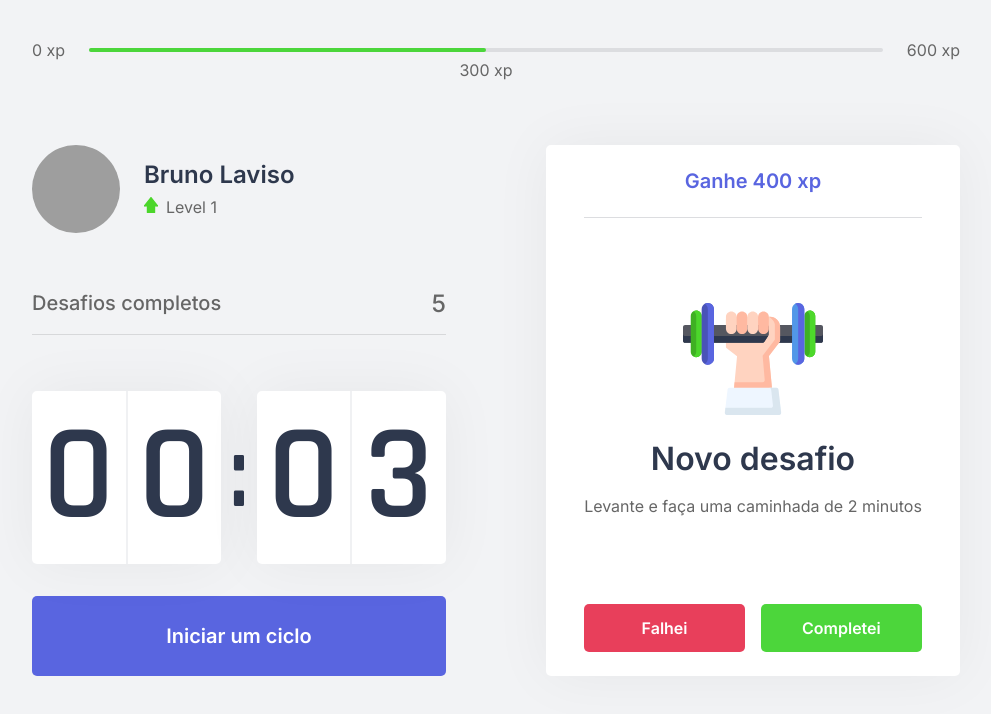
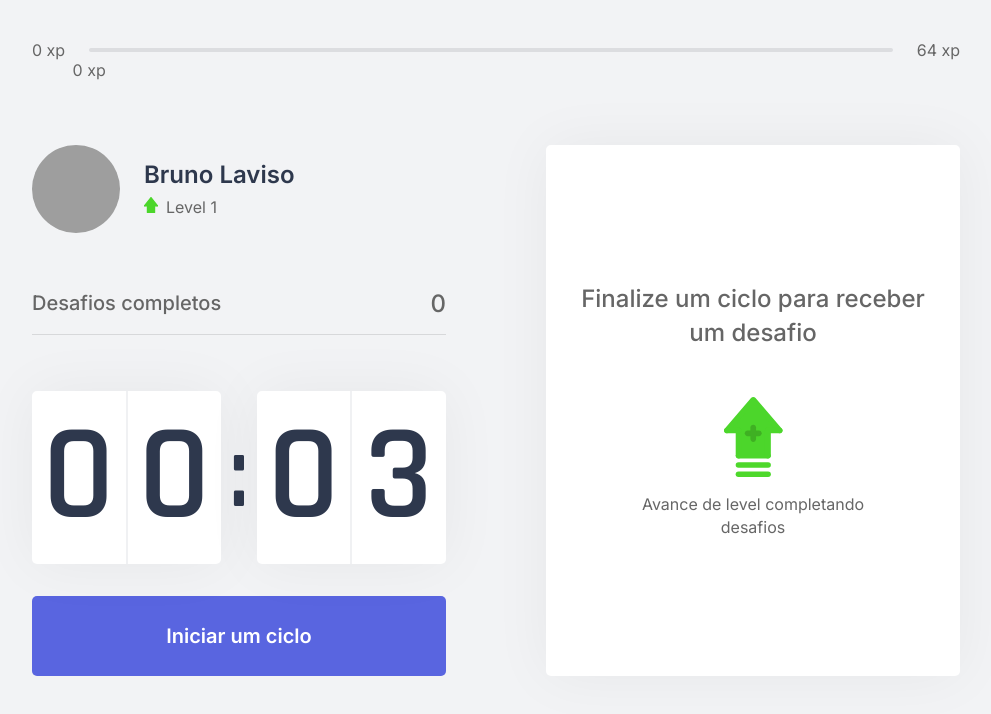
Before and after one commit to brunolaviso/nlw4-react, a Next.js app: page / in a window 1280 px wide. Shown: the top 714 px of the page, without its empty margins (144-1135 px from the left). Built offline with nearby package versions, Linux system fonts and the light colour scheme; grey boxes are pictures that could not be loaded.

Commit message:
feat: challenges and progress bar

```diff
--- /dev/null
+++ b/challenges.json
@@ -0,0 +1,62 @@
+[
+  {
+    "type": "body",
+    "description": "Estique um de seus braços com a palma da mão virada para frente e puxe os dedos para cima por 10 segundos por mão.",
+    "amount": 80
+  },
+  {
+    "type": "body",
+    "description": "Estique seu braço contra o peito e puxe-o utilizando o outro braço por 10 segundos por braço.",
+    "amount": 60
+  },
+  {
+    "type": "body",
+    "description": "Puxe seu pescoço com a ajuda da mão para a direita e para a esquerda, permanecendo na posição por alguns segundos.",
+    "amount": 70
+  },
+  {
+    "type": "body",
+    "description": "Com as duas mãos na parte de trás da cabeça, leve-a para baixo, alongando a parte de trás da região.",
+    "amount": 60
+  },
+  {
+    "type": "body",
+    "description": "Cruze as pernas e desça com as mãos esticadas em direção ao chão. Repita o movimento com a outra perna na frente.",
+    "amount": 100
+  },
+  {
+    "type": "body",
+    "description": "Sentado, abra as pernas e tente encostar as palmas das mãos no chão, repita 3 vezes por 5 segundos.",
+    "amount": 80
+  },
+  {
+    "type": "body",
+    "description": "Puxe o joelho de encontro ao peito e segure, troque de perna após 10 segundos.",
+    "amount": 50
+  },
+  {
+    "type": "body",
+    "description": "Sentado, cruze uma perna e incline seu tronco à frente, troque de perna após 10 segundos.",
+    "amount": 80
+  },
+  {
+    "type": "eye",
+    "description": "Sentado, feche os olhos e cubra-os com as palmas da mão durante 2 minutos, depois abra normalmente.",
+    "amount": 90
+  },
+  {
+    "type": "eye",
+    "description": "Em algum ambiente aberto, olhe o mais longe que puder em quatro direções por 3s, mexa apenas os olhos. Repita 3 vezes.",
+    "amount": 140
+  },
+  {
+    "type": "eye",
+    "description": "Usando os polegares, massage a área abaixo das sobrancelhas em movimentos circulares por 15 segundos.",
+    "amount": 70
+  },
+  {
+    "type": "body",
+    "description": "Em pé, gire a cintura o máximo que puder para a esquerda, segure por cinco segundos. Repita para a direita.",
+    "amount": 90
+  }
+]
--- a/src/components/ChallengeBox.tsx
+++ b/src/components/ChallengeBox.tsx
@@ -4,24 +4,23 @@
 import styles from '../styles/components/ChallengeBox.module.css'
 
 export function ChallengeBox() {
-  const contextData = useContext(ChallengesContext)
-
-  const hasActiveChallenge = true
+  const { activeChallenge, resetChallenger } = useContext(ChallengesContext)
 
   return (
     <div className={styles.challengeBoxContainer}>
-      { hasActiveChallenge ? (
+      { activeChallenge ? (
         <div className={styles.challengeActive}>
-              <header>Ganhe 400 xp</header>
+          <header>Ganhe {activeChallenge.amount} xp</header>
           <main>
-                <img src="icons/body.svg" />
+            <img src={`icons/${activeChallenge.type}.svg`} />
             <strong>Novo desafio</strong>
-                <p>Levante e faça uma caminhada de 2 minutos</p>
+            <p>{activeChallenge.description}</p>
           </main>
           <footer>
             <button
               type="button"
               className={styles.challengeFailedButton}
+              onClick={resetChallenger}
             >
               Falhei
             </button>
--- a/src/components/CompletedChallenges.tsx
+++ b/src/components/CompletedChallenges.tsx
@@ -1,10 +1,15 @@
+import { useContext } from 'react'
+import { ChallengesContext } from '../contexts/ChallengesContext'
 import styles from '../styles/components/CompletedChallenges.module.css'
 
 export function CompletedChallenges () {
+
+  const { challengesCompleted } = useContext(ChallengesContext)
+
   return (
     <div className={styles.completedChallengesContainer}>
       <span>Desafios completos</span>
-      <span>5</span>
+      <span>{challengesCompleted}</span>
     </div>
   )
 }
--- a/src/components/ExperienceBar.tsx
+++ b/src/components/ExperienceBar.tsx
@@ -1,14 +1,21 @@
+import { useContext } from 'react';
+import { ChallengesContext } from '../contexts/ChallengesContext';
 import styles from '../styles/components/ExperienceBar.module.css'
 
-export function ExperienceBar(){
-  return(
-      <header className={styles.experienceBar}>
-          <span>0 xp</span>
-          <div>
-              <div style={{width: '50%'}}/>
-              <span className={styles.currentExperience} style={{left: '50%'}}>300 xp</span>
-          </div>
-          <span>600 xp</span>
-      </header>
+export function ExperienceBar() {
+
+  const { currentExperience, experienceToNextLevel } = useContext(ChallengesContext)
+
+  const percentToNextLevel = Math.round((currentExperience * 100) / experienceToNextLevel)
+
+  return (
+    <header className={styles.experienceBar}>
+      <span>0 xp</span>
+      <div>
+        <div style={{ width: `${percentToNextLevel}%` }} />
+        <span className={styles.currentExperience} style={{ left: `${percentToNextLevel}%` }}>{currentExperience} xp</span>
+      </div>
+      <span>{experienceToNextLevel} xp</span>
+    </header>
   );
 }
--- a/src/contexts/ChallengesContext.tsx
+++ b/src/contexts/ChallengesContext.tsx
@@ -1,12 +1,20 @@
 import { createContext, ReactNode, useState } from 'react'
+import challenges from '../../challenges.json'
 
-
+interface Challenge {
+  type: 'body' | 'eye'
+  description: string
+  amount: number
+}
 interface ChallengesContexData {
   level: number
   currentExperience: number
+  experienceToNextLevel: number
   challengesCompleted: number
+  activeChallenge: Challenge
   levelUp: () => void
   startNewChallenge: () => void
+  resetChallenger: () => void
 }
 
 interface ChallengesProviderProps {
@@ -20,12 +28,23 @@
   const [currentExperience, setCurrentExperience] = useState(0)
   const [challengesCompleted, setChallengesCompleted] = useState(0)
 
+  const [activeChallenge, setActiveChallenge] = useState(null)
+
+  const experienceToNextLevel = Math.pow((level + 1) * 4, 2)
+
   function levelUp() {
     setLevel(+1)
   }
 
   function startNewChallenge() {
-    console.log('new challenge')
+    const randomChallengeIndex = Math.floor(Math.random() * challenges.length)
+    const challenge = challenges[randomChallengeIndex]
+
+    setActiveChallenge(challenge)
+  }
+
+  function resetChallenger() {
+    setActiveChallenge(null)
   }
 
   return (
@@ -33,9 +52,12 @@
       value={{
         level,
         currentExperience,
+        experienceToNextLevel,
         challengesCompleted,
+        activeChallenge,
         levelUp,
-        startNewChallenge
+        startNewChallenge,
+        resetChallenger
         }}>
       {children}
     </ChallengesContext.Provider>
```
Lines whose indentation alone changed are shown as unchanged.
